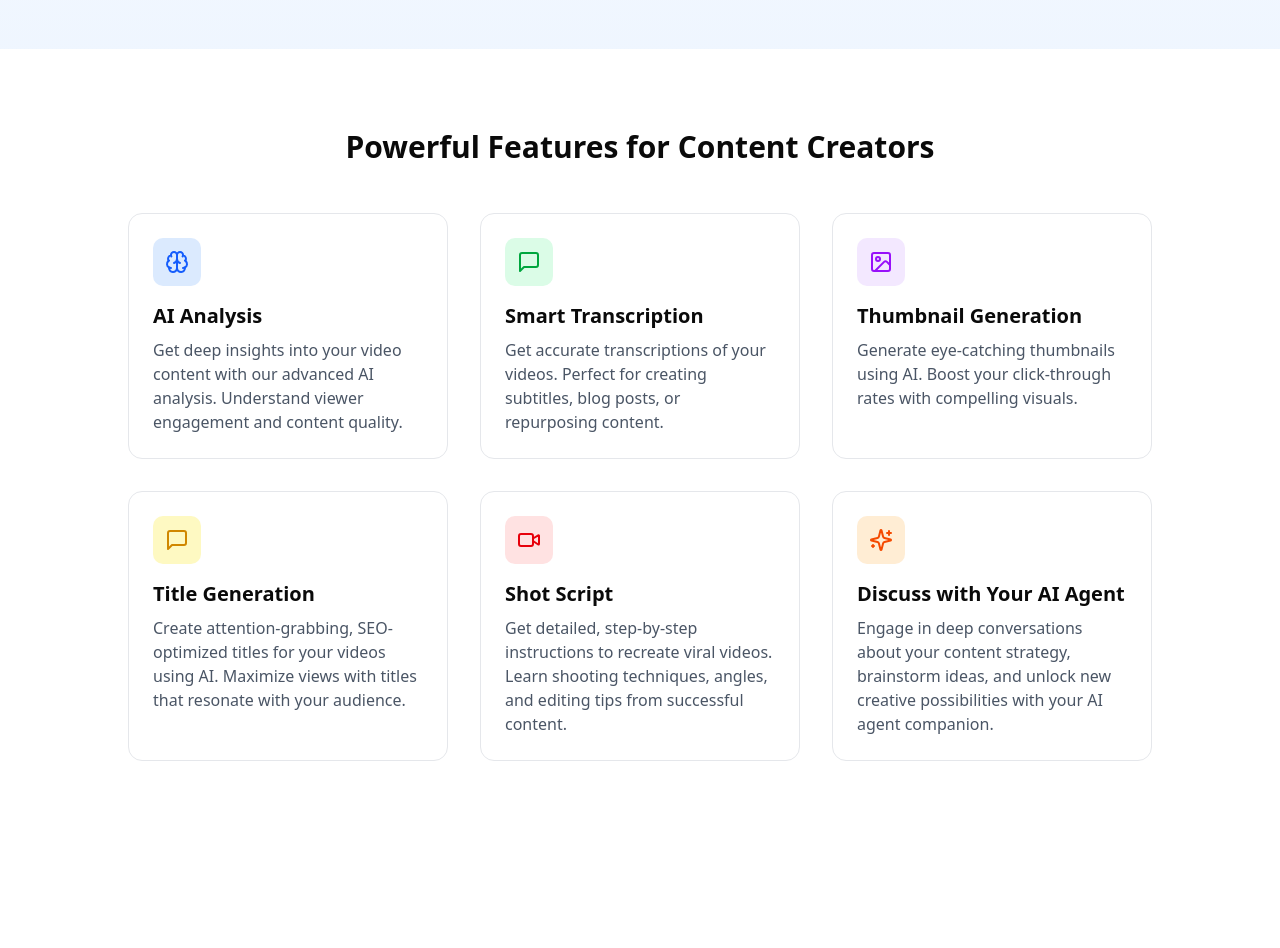
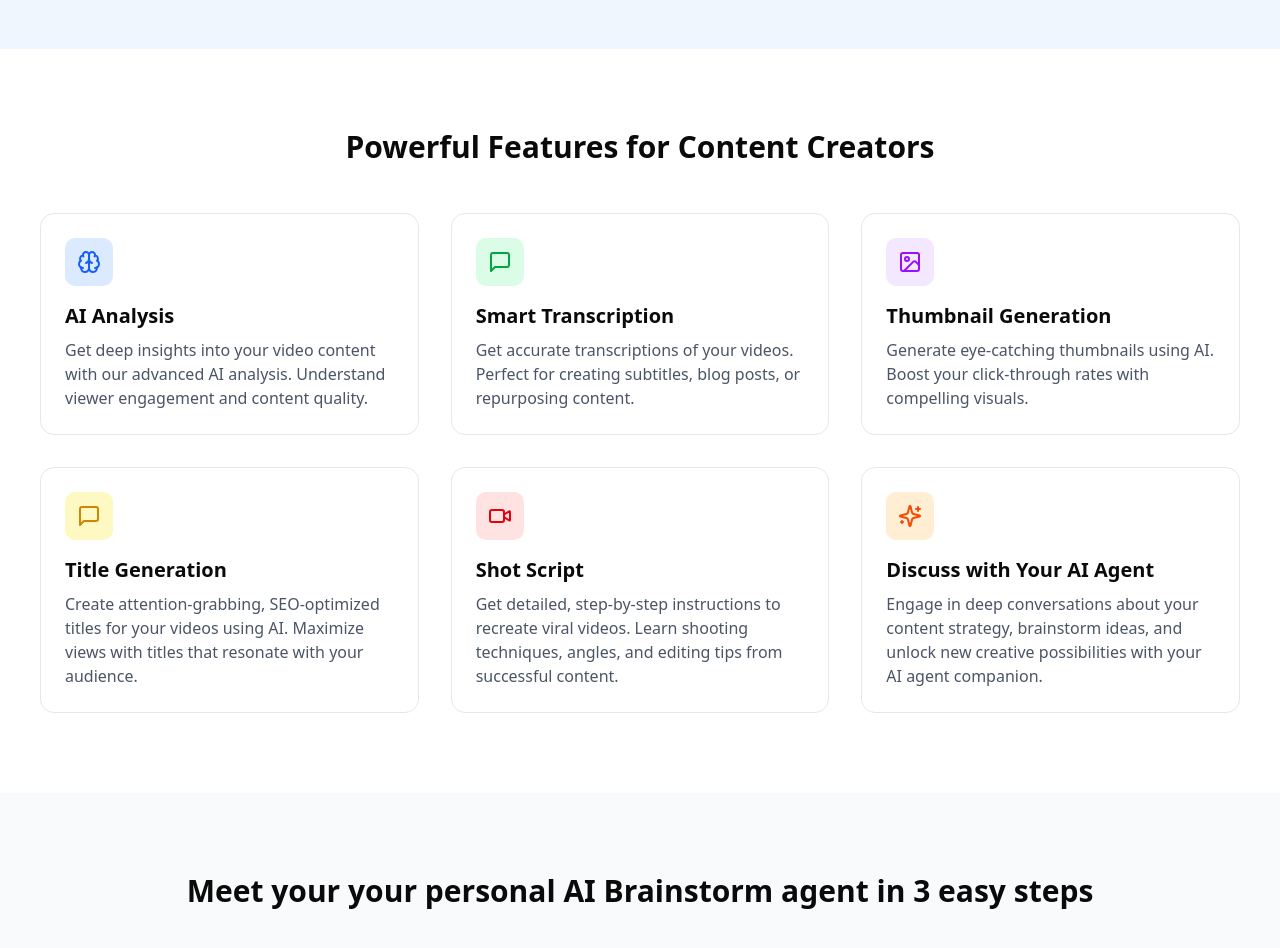
Before and after one commit to thbueno/my-brainstorm, a Next.js app: page / in a window 1280 px wide. Shown: the part 600-1548 px from the top of the page. Before the commit the page ends 1441 px from the top, so only its background shows below. Built offline with nearby package versions, Linux system fonts and the light colour scheme; no server answers.

Commit message:
add How it works section to Home page introducing AI Brainstorm agent

```diff
--- a/app/page.tsx
+++ b/app/page.tsx
@@ -101,7 +101,7 @@ export default function Home() {
 
       {/* Features section */}
       <section className="py-20 bg-white">
-        <div className="container mx-auto px-4 max-w-8xl sm:px-32">
+        <div className="container mx-auto px-4 max-w-8xl sm:px-10">
           <h2 className="text-3xl font-bold text-center mb-12">
             Powerful Features for Content Creators
           </h2>
@@ -133,6 +133,14 @@ export default function Home() {
       </section>
 
       {/* How it works section  */}
+      <section className="py-20 bg-gray-50">
+        <div className="container mx-auto max-w-8xl">
+          <h2 className="text-3xl font-bold text-center mb-12">
+            Meet your your personal AI Brainstorm agent in 3 easy steps
+          </h2>
+          <div></div>
+        </div>
+      </section>
 
       {/* Footer section */}
     </div>
```
